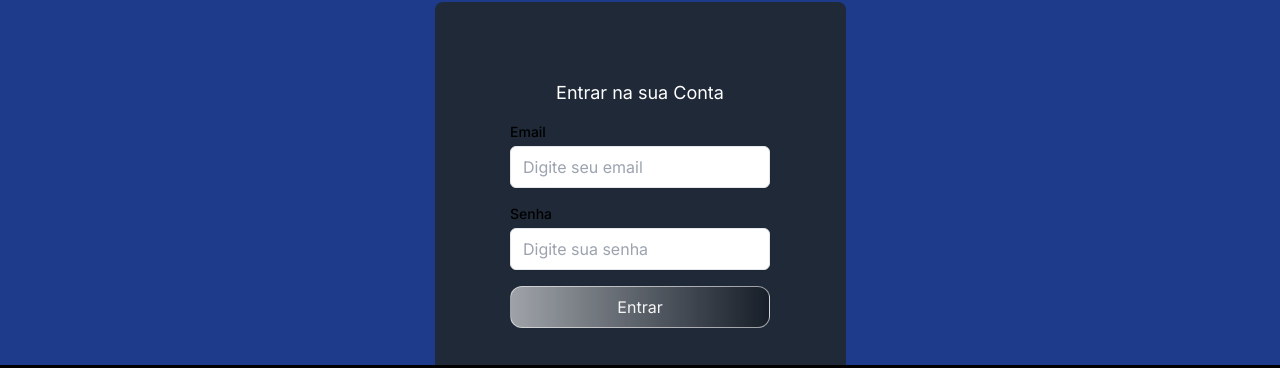
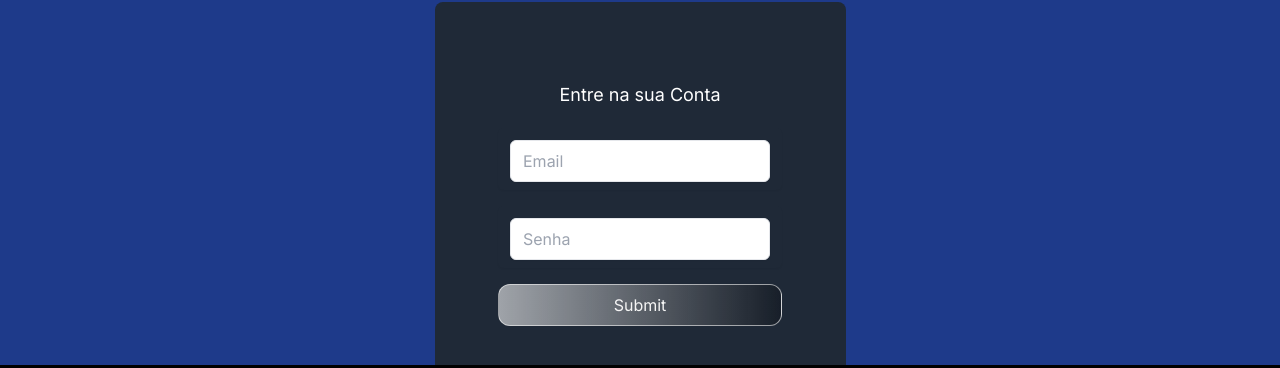
Before and after one commit to CauanS29/Ryller-TV, a Next.js app in the folder ryller-tv/: page /Login in a window 1280 px wide. Shown: the part 411-779 px from the top of the page. Built offline with nearby package versions, Linux system fonts and the light colour scheme.

Commit message:
fix login screen validation Form

```diff
--- a/ryller-tv/src/app/Login/page.tsx
+++ b/ryller-tv/src/app/Login/page.tsx
@@ -1,22 +1,38 @@
 'use client';
+import { SubmitHandler, useForm } from 'react-hook-form';
+import { z } from 'zod';
 import { LoginService } from '@/src/services/LoginServices/loginServices';
+import Button from '../shared/components/Button/Button';
+import { zodResolver } from '@hookform/resolvers/zod';
 
 const redirectTo = (url: string) => {
   window.location.href = url;
 };
 
-import Form from '../shared/components/Form/Form';
+const schema = z.object({
+  email: z.string().email({ message: "Email inválido." }),
+  password: z.string().min(8, 'A senha deve ter no minímo 8 caracteres.'),
+});
+
+type FormFieldsLogin = z.infer<typeof schema>;
 
 const TelaLogin: React.FC = () => {
+  const {
+    register,
+    handleSubmit,
+    formState: { errors, isSubmitting },
+  } = useForm<FormFieldsLogin>({
+    resolver: zodResolver(schema),
+  });
 
-  const handleSubmit = async ({ email, password }: { email: string; password: string }) => {
+  const onSubmit: SubmitHandler<FormFieldsLogin> = async ({ email, password }) => {
     try {
-      console.log('Email:', email);
-      console.log('Password:', password);
-      await LoginService.Login({email,password})
+    /*   console.log('Email:', email);
+      console.log('Password:', password); */
+      //await LoginService.Login({ email, password });
       redirectTo('/');
     } catch (error) {
-      console.error(error)
+      console.error(error);
     }
   };
 
@@ -24,9 +40,36 @@ const TelaLogin: React.FC = () => {
     <main className="flex items-center justify-center bg-blue-900 w-full h-screen">
       <div className="bg-gray-800 w-[411px] h-[405px] rounded-[8px] py-3 px-2 flex flex-col items-center justify-center">
         <fieldset className="mb-4 text-lg text-white font-semi-bold leading-[26px]">
-          Entrar na sua Conta
+          Entre na sua Conta
         </fieldset>
-        <Form onSubmit={handleSubmit} />
+        <form onSubmit={handleSubmit(onSubmit)}>
+        <div className='mb-4 mt-1 px-3 py-2 w-full rounded-md shadow-sm focus:outline-none focus:border-blue-500 focus:ring focus:ring-blue-500 focus:ring-opacity-50'>
+        <input
+          {...register("email")}
+          type="text"
+          placeholder="Email"
+          className="mt-1 px-3 py-2 w-full border rounded-md shadow-sm focus:outline-none focus:border-blue-500 focus:ring focus:ring-blue-500 focus:ring-opacity-50 text-gray-700"
+          />
+          {errors.email && (
+            <div className="text-red-500">{errors.email?.message}</div>
+          )}
+        </div>
+         <div className='mb-4 mt-1 px-3 py-2 w-full rounded-md shadow-sm focus:outline-none focus:border-blue-500 focus:ring focus:ring-blue-500 focus:ring-opacity-50' >
+         <input
+          {...register("password")}
+          type="password"
+          placeholder="Senha"
+          className="mt-1 px-3 py-2 w-full border rounded-md shadow-sm focus:outline-none focus:border-blue-500 focus:ring focus:ring-blue-500 focus:ring-opacity-50 text-gray-700"
+          />
+          {errors.password && (
+            <div className="text-red-500">{errors.password?.message}</div>
+          )}
+         </div>
+          <Button disabled={isSubmitting} type='submit'>
+            {isSubmitting ? "Loading..." : "Submit"}
+          </Button>
+          {errors.root && <div className="text-red-500">{errors.root?.message}</div>}
+        </form>
       </div>
     </main>
   );
--- a/ryller-tv/src/app/shared/components/Button/Button.tsx
+++ b/ryller-tv/src/app/shared/components/Button/Button.tsx
@@ -1,17 +1,20 @@
 'use client';
 import Link from 'next/link';
+import { SubmitHandler } from 'react-hook-form';
 
 interface ButtonProps {
   href?: string;
   children: React.ReactNode;
   disabled?: boolean;
   type?: 'button' | 'submit' | 'reset';
+  onClick?: React.MouseEventHandler<HTMLButtonElement>;
 }
 
-const Button: React.FC<ButtonProps> = ({ href, children, disabled, type = 'button' }) => {
+const Button: React.FC<ButtonProps> = ({ href, children, disabled, onClick, type = 'button' }) => {
   return href ? (
     <Link href={href} passHref>
       <button
+        onClick={onClick}
         disabled={disabled}
         className="w-full bg-gradient-to-r from-neutral-100/60 to-black/25
                   bg-transparent p-2 outline-none border-neutral-100/60 border-[1px]
@@ -22,6 +25,7 @@ const Button: React.FC<ButtonProps> = ({ href, children, disabled, type = 'butto
     </Link>
   ) : (
     <button
+    onClick={onClick}
       type={type}
       disabled={disabled}
       className="w-full bg-gradient-to-r from-neutral-100/60 to-black/25
```
Also changed, not shown: ryller-tv/src/app/shared/components/Input/Input.tsx (+4 -5 lines).
